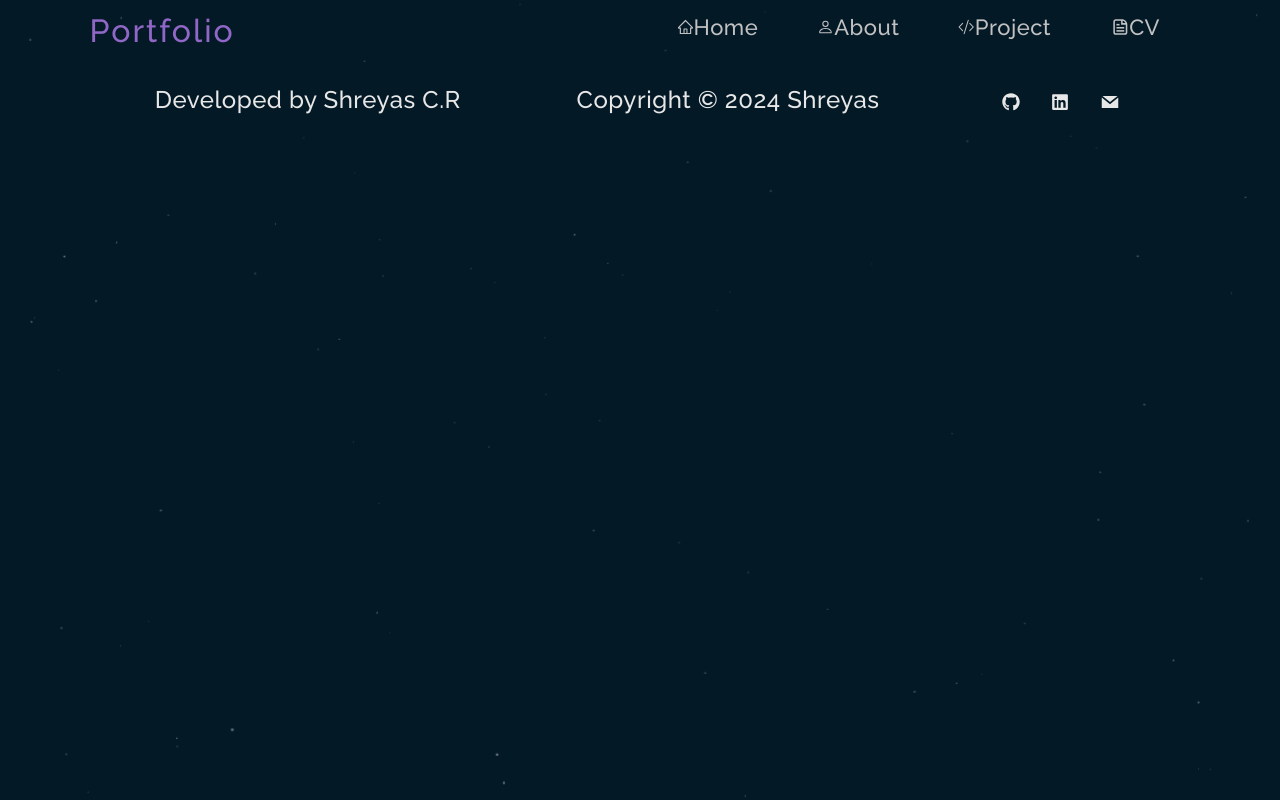
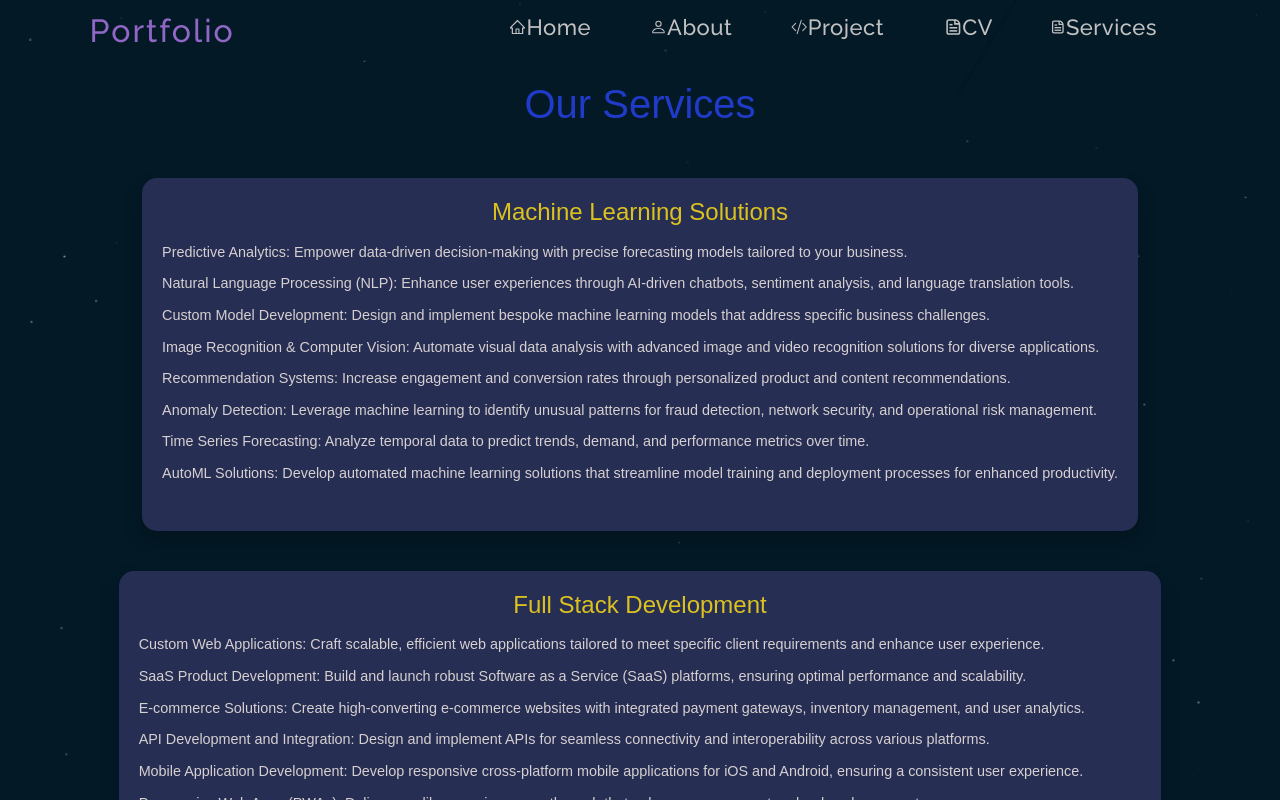
Before and after one commit to ssyasa/Portfolio, a React (Create React App) app: page /Services in a window 1280 px wide. Shown: the top 800 px of the page. Built offline with nearby package versions, Linux system fonts and the light colour scheme.

Commit message:
Services update

```diff
--- a/src/App.js
+++ b/src/App.js
@@ -6,6 +6,7 @@ import Home from "./Components/Home";
 import About from "./Components/About";
 import Resume from "./Components/Resume";
 import Project from "./Components/Projects";
+import Services from "./Components/Services";
 import MoveToTop from "./Components/MoveToTop";
 import Lottie from "lottie-react";
 import nightsky from "./LottieFiles/night-sky.json";
@@ -45,6 +46,7 @@ function App() {
             <Route path="/About" element={<About />} />
             <Route path="/Project" element={<Project />} />
             <Route path="/Resume" element={<Resume />} />
+            <Route path="/Services" element={<Services />} />
           </Routes>
           <Footer />
         </div>
--- a/src/Components/Navbar.js
+++ b/src/Components/Navbar.js
@@ -24,6 +24,7 @@ const Nav = () => {
         bar[0].classList.toggle("barOne");
         bar[1].classList.toggle("barTwo");
         bar[2].classList.toggle("barThree");
+        bar[2].classList.toggle("barFour");
 
         ham[0].classList.toggle("showNavbar");
     }
@@ -34,6 +35,7 @@ const Nav = () => {
         bar[0].classList.remove("barOne");
         bar[1].classList.remove("barTwo");
         bar[2].classList.remove("barThree");
+        bar[2].classList.toggle("barFour");
         ham[0].classList.remove("showNavbar");
     }
 
@@ -48,6 +50,7 @@ const Nav = () => {
             <span className='bar'></span>
             <span className='bar'></span>
             <span className='bar'></span>
+            <span className='bar'></span>
         </div>
 
         <ul className='NavbarLinks'>
@@ -55,6 +58,7 @@ const Nav = () => {
             <li onClick={hideMenu}><Link to="/About"><BsPerson/> About</Link></li>
             <li onClick={hideMenu}><Link to="/Project"><BsCodeSlash/> Project</Link></li>
             <li onClick={hideMenu}><Link to="/Resume"><CgFileDocument/>CV</Link></li>
+            <li onClick={hideMenu}><Link to="/Services"><CgFileDocument/>Services</Link></li>
         </ul>
 
     </nav>
--- /dev/null
+++ b/src/Components/Services.js
@@ -0,0 +1,138 @@
+/* eslint-disable no-undef */
+/* eslint-disable react/prop-types */
+import React from 'react';
+
+// Service data
+const services = [
+  {
+    category: 'Machine Learning Solutions',
+    offerings: [
+      'Predictive Analytics: Empower data-driven decision-making with precise forecasting models tailored to your business.',
+      'Natural Language Processing (NLP): Enhance user experiences through AI-driven chatbots, sentiment analysis, and language translation tools.',
+      'Custom Model Development: Design and implement bespoke machine learning models that address specific business challenges.',
+      'Image Recognition & Computer Vision: Automate visual data analysis with advanced image and video recognition solutions for diverse applications.',
+      'Recommendation Systems: Increase engagement and conversion rates through personalized product and content recommendations.',
+      'Anomaly Detection: Leverage machine learning to identify unusual patterns for fraud detection, network security, and operational risk management.',
+      'Time Series Forecasting: Analyze temporal data to predict trends, demand, and performance metrics over time.',
+      'AutoML Solutions: Develop automated machine learning solutions that streamline model training and deployment processes for enhanced productivity.',
+    ],
+  },
+  {
+    category: 'Full Stack Development',
+    offerings: [
+      'Custom Web Applications: Craft scalable, efficient web applications tailored to meet specific client requirements and enhance user experience.',
+      'SaaS Product Development: Build and launch robust Software as a Service (SaaS) platforms, ensuring optimal performance and scalability.',
+      'E-commerce Solutions: Create high-converting e-commerce websites with integrated payment gateways, inventory management, and user analytics.',
+      'API Development and Integration: Design and implement APIs for seamless connectivity and interoperability across various platforms.',
+      'Mobile Application Development: Develop responsive cross-platform mobile applications for iOS and Android, ensuring a consistent user experience.',
+      'Progressive Web Apps (PWAs): Deliver app-like experiences on the web that enhance engagement and reduce bounce rates.',
+      'Microservices Architecture: Design microservices-based systems for improved scalability and flexibility in application development.',
+      'DevOps Services: Implement DevOps practices for continuous integration and delivery (CI/CD), improving deployment efficiency and reducing time to market.',
+    ],
+  },
+  {
+    category: 'Data Analytics Services',
+    offerings: [
+      'Business Intelligence (BI): Transform raw data into actionable insights using advanced BI tools and dashboards for strategic decision-making.',
+      'Customer Segmentation and Profiling: Utilize data analytics to identify and target key customer segments, optimizing marketing efforts and improving ROI.',
+      'Real-Time Analytics: Implement systems that provide instant insights from live data streams, enabling rapid decision-making.',
+      'Predictive Modeling: Build models that analyze historical data to forecast future trends and outcomes, aiding strategic planning.',
+      'Data Visualization: Design interactive and compelling visual representations of data to facilitate better understanding and communication of insights.',
+      'Data Cleaning and Preparation: Ensure high-quality data through meticulous cleaning, transformation, and validation processes.',
+      'A/B Testing and Experimentation: Conduct rigorous A/B testing to evaluate marketing strategies, product features, and user experience enhancements.',
+      'Data Governance and Compliance: Establish frameworks to manage data quality, security, and compliance with regulations (e.g., GDPR, HIPAA).',
+    ],
+  },
+];
+
+// ServiceCard component
+const ServiceCard = ({ category, offerings }) => {
+  const styles = {
+    card: {
+      backgroundColor: '#272e54',
+      borderRadius: '15px',
+      boxShadow: '0 10px 20px rgba(0, 0, 0, 0.2)',
+      margin: '20px',
+      padding: '20px',
+      transition: 'transform 0.3s ease',
+      overflow: 'hidden',
+      display: 'flex',
+      flexDirection: 'column',
+      justifyContent: 'space-between',
+    },
+    title: {
+      fontSize: '1.5rem',
+      color: '#dbc21f',
+      marginBottom: '15px',
+      fontFamily: "'Poppins', sans-serif",
+      textAlign: 'center',
+    },
+    offeringsList: {
+      listStyle: 'none',
+      paddingLeft: '0',
+      color: '#d6d0d0',
+      fontFamily: "'Poppins', sans-serif",
+      fontSize: '0.9rem',
+      lineHeight: '1.5',
+    },
+    offeringItem: {
+      marginBottom: '10px',
+    },
+  };
+
+  return (
+    <div style={styles.card}>
+      <h3 style={styles.title}>{category}</h3>
+      <ul style={styles.offeringsList}>
+        {offerings.map((offering, index) => (
+          <li key={index} style={styles.offeringItem}>
+            {offering}
+          </li>
+        ))}
+      </ul>
+    </div>
+  );
+};
+
+// Services component
+const Services = () => {
+  const styles = {
+    container: {
+      display: 'flex',
+      flexDirection: 'column',
+      alignItems: 'center',
+      padding: '80px 20px',
+      color: '#343a40',
+      fontFamily: "'Poppins', sans-serif",
+    },
+    header: {
+      fontSize: '2.5rem',
+      marginBottom: '30px',
+      color: '#203bc9',
+    },
+    cardsContainer: {
+      display: 'flex',
+      flexWrap: 'wrap',
+      justifyContent: 'center',
+      maxWidth: '1200px',
+      width: '100%',
+    },
+  };
+
+  return (
+    <div style={styles.container}>
+      <h2 style={styles.header}>Our Services</h2>
+      <div style={styles.cardsContainer}>
+        {services.map((service, index) => (
+          <ServiceCard
+            key={index}
+            category={service.category}
+            offerings={service.offerings}
+          />
+        ))}
+      </div>
+    </div>
+  );
+};
+
+export default Services;
```
